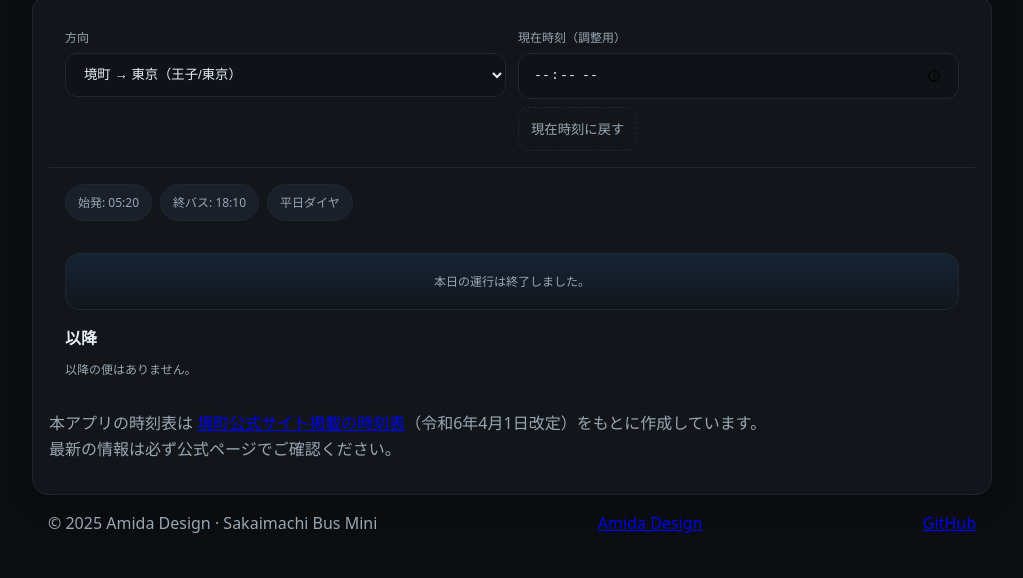
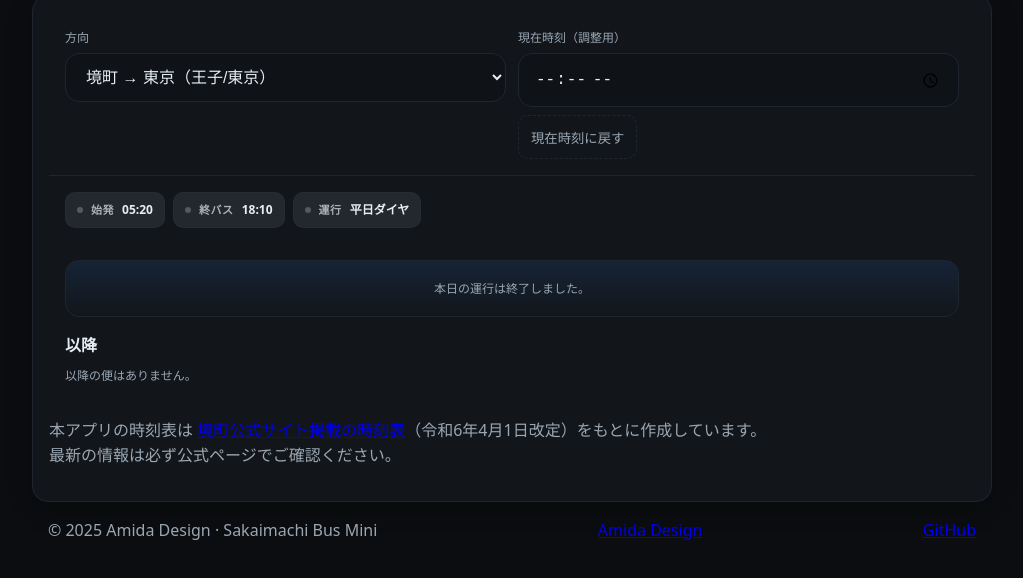
Before and after one commit to ysatodat/Sakaimachi-Tokyo-Bus-App, an Astro site: page / in a window 1280 px wide. Shown: the part 162-740 px from the top of the page, without its empty margins (128-1151 px from the left). Built offline with nearby package versions, Linux system fonts and the light colour scheme; Astro itself is replaced by a stand-in of ours; no server answers.

Commit message:
fix(ui): モバイル向けセレクトとチップの使いやすさ改善

```diff
--- a/src/components/TripRows.tsx
+++ b/src/components/TripRows.tsx
@@ -101,9 +101,9 @@ export default function TripRows({
   return (
     <div>
       <section className="summary">
-        <div className="chip">始発: {first? fmtHHmm(first.dep): '--:--'}</div>
-        <div className="chip">終バス: {last? fmtHHmm(last.dep): '--:--'}</div>
-        <div className="chip">{isHoliday ? '土日祝ダイヤ' : '平日ダイヤ'}</div>
+        <div className="chip"><span>始発</span><strong>{first? fmtHHmm(first.dep): '--:--'}</strong></div>
+        <div className="chip"><span>終バス</span><strong>{last? fmtHHmm(last.dep): '--:--'}</strong></div>
+        <div className="chip"><span>運行</span><strong>{isHoliday ? '土日祝ダイヤ' : '平日ダイヤ'}</strong></div>
       </section>
       <section className="results">
         <h2 className="sr-only">次発</h2>
--- a/src/styles/global.css
+++ b/src/styles/global.css
@@ -8,10 +8,13 @@ header h1{margin:16px 0 4px;font-weight:800;letter-spacing:.02em}
 .card{background:var(--card);border:1px solid var(--border);border-radius:16px;box-shadow:0 6px 24px rgba(0,0,0,.25)}
 .controls{display:grid;gap:12px;grid-template-columns:repeat(auto-fit,minmax(200px,1fr));padding:16px;border-bottom:1px solid var(--border)}
 .control label{display:block;font-size:12px;color:var(--muted);margin-bottom:6px}
-select,input[type=time]{width:100%;padding:12px 14px;border-radius:12px;background:#0f1318;color:var(--text);border:1px solid var(--border);min-height:44px}
+select,input[type=time]{width:100%;padding:14px 16px;border-radius:14px;background:#0f1318;color:var(--text);border:1px solid var(--border);min-height:48px;font-size:16px;line-height:1.4}
 .ghost{margin-top:8px;padding:10px 12px;background:transparent;color:var(--muted);border:1px dashed var(--border);border-radius:10px;cursor:pointer;min-height:44px}
 .summary{display:flex;gap:8px;flex-wrap:wrap;padding:16px}
-.chip{background:var(--chip);border:1px solid var(--border);padding:8px 12px;border-radius:999px;font-size:12px;color:var(--muted)}
+.chip{display:flex;align-items:center;gap:8px;background:rgba(154,167,179,.12);border:none;padding:8px 12px;border-radius:10px;font-size:12px;color:var(--muted);cursor:default;box-shadow:inset 0 0 0 1px rgba(255,255,255,.02)}
+.chip span{font-size:11px;letter-spacing:.05em;color:rgba(230,237,243,.7);font-weight:600}
+.chip::before{content:"";width:6px;height:6px;border-radius:50%;background:var(--muted);opacity:.4}
+.chip strong{color:var(--text);font-weight:600}
 .results{padding:8px 16px 16px}
 .results h2{margin:12px 0 8px;font-size:16px}
 .trip{border:1px solid var(--border);border-radius:12px;padding:12px;background:#0f1318}
@@ -28,5 +31,10 @@ select,input[type=time]{width:100%;padding:12px 14px;border-radius:12px;backgrou
 .countdown{margin-top:4px;color:var(--muted);font-variant-numeric:tabular-nums;letter-spacing:.04em}
 .hero-sub{margin-top:8px;color:var(--text)}
 
+@media (max-width: 600px){
+  select,input[type=time]{padding:16px 18px;min-height:52px;border-radius:16px}
+  .chip{padding:8px 14px;font-size:13px}
+}
+
 /* a11y: visually hidden */
 .sr-only{position:absolute;width:1px;height:1px;padding:0;margin:-1px;overflow:hidden;clip:rect(0,0,0,0);white-space:nowrap;border:0}
```
